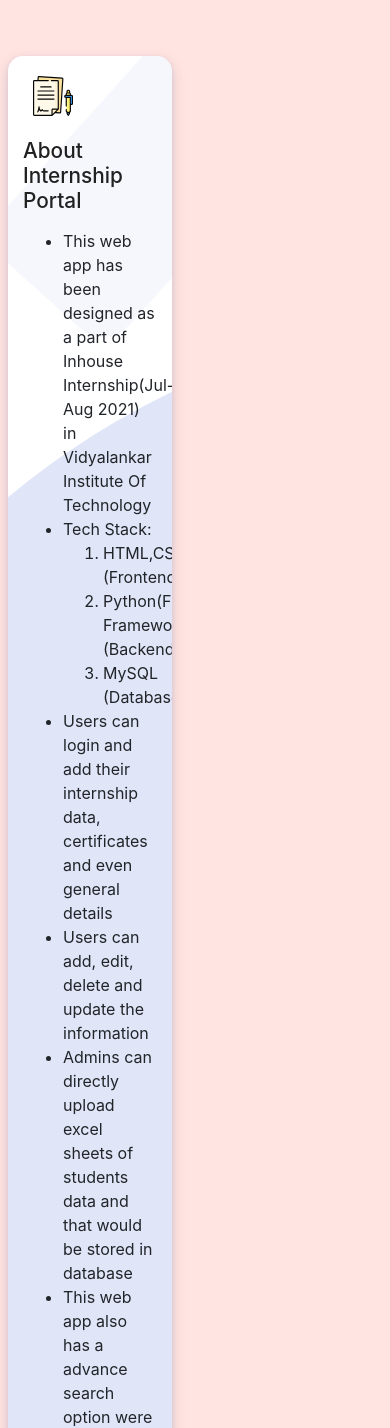
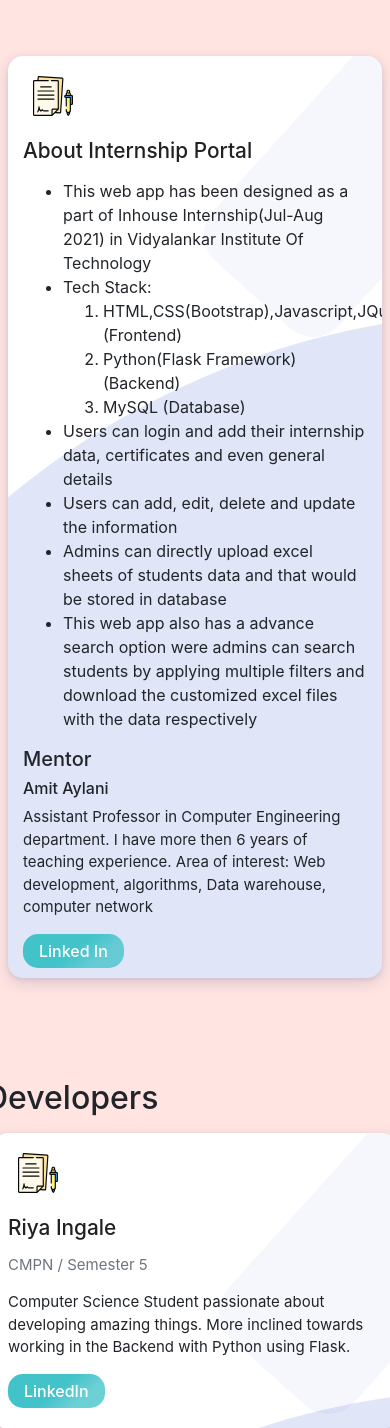
Before and after one commit to riya-ingale/InternshipPortal, a Flask app: page /aboutus in a window 390 px wide; the page is wider, and only the part inside the window is pictured. Shown: the part 60-1488 px from the top of that part. Run offline with Flask 2, Linux system fonts and the light colour scheme; some libraries are stand-ins or nearby versions; some web fonts are replaced.

Commit message:
Made about us responsive

```diff
--- a/templates/aboutus.html
+++ b/templates/aboutus.html
@@ -105,7 +105,7 @@
 
   <div class="row">
 
-      <div class="section_our_solution col-6">
+      <div class="section_our_solution col-lg-6">
         <div class="solution_cards_box sol_card_top_3">
           <div class="solution_card" style="margin-bottom: 100px;">
             <div class="hover_color_bubble"></div>
```
